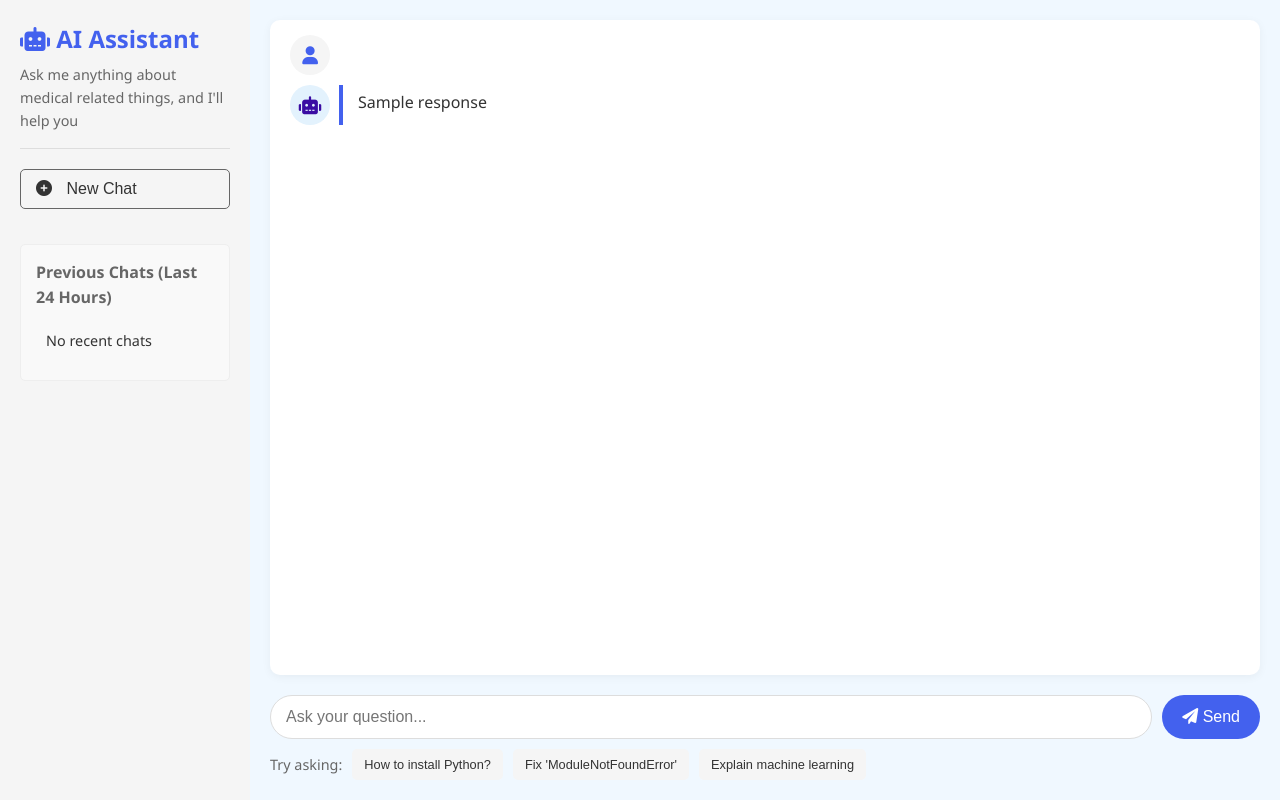
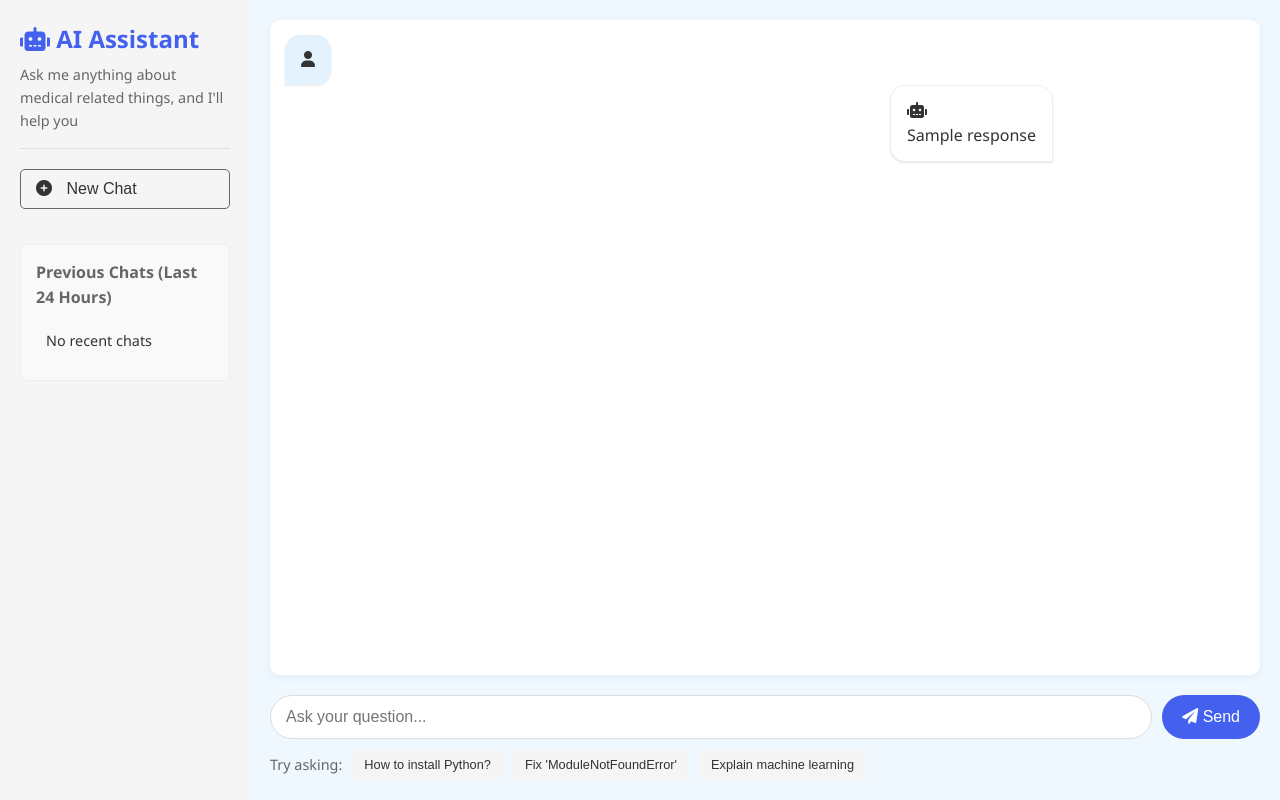
Before and after one commit to lavanya1309/bot-ai, a Flask app: template templates/index.html in a window 1280 px wide. Run offline with Flask 2, Linux system fonts and the light colour scheme; the template is opened without the code that fills it: most values are stand-ins (such as "Sample title", 1, 10 or a date in 2020); data that the repository does not hold is empty.

Commit message:
Update style.css

```diff
--- a/static/css/style.css
+++ b/static/css/style.css
@@ -8,6 +8,8 @@
     --success-color: #2a9d8f;
     --new-chat-hover: #3a0ca3;
     --chat-bg: #f0f8ff;
+    --user-message-bg: #e3f2fd;
+    --ai-message-bg: #ffffff;
 }
 
 * {
@@ -111,7 +113,7 @@ body {
     cursor: pointer;
     transition: background-color 0.3s;
     font-size: 0.9rem;
-    display: flex; /* To align text and button */
+    display: flex;
     justify-content: space-between;
     align-items: center;
 }
@@ -163,52 +165,47 @@ body {
     border-radius: 10px;
     box-shadow: 0 2px 10px rgba(0, 0, 0, 0.05);
     margin-bottom: 20px;
+    display: flex;
+    flex-direction: column;
+    gap: 15px;
 }
 
 .message {
-    margin-bottom: 25px;
+    display: flex;
+    flex-direction: column;
+    max-width: 80%;
+    position: relative;
 }
 
-.message.error .ai-message {
-    border-left: 4px solid var(--error-color);
+.user-message {
+    align-self: flex-start;
+    background-color: var(--user-message-bg);
+    border-radius: 15px 15px 15px 0;
+    padding: 12px 16px;
+    margin-right: auto;
+    box-shadow: 0 1px 2px rgba(0, 0, 0, 0.1);
 }
 
-.user-message, .ai-message {
-    display: flex;
-    margin-bottom: 10px;
-    gap: 15px;
-    padding-left: 5px;
+.ai-message {
+    align-self: flex-end;
+    background-color: var(--ai-message-bg);
+    border-radius: 15px 15px 0 15px;
+    padding: 12px 16px;
+    margin-left: auto;
+    box-shadow: 0 1px 2px rgba(0, 0, 0, 0.1);
+    border: 1px solid #eee;
 }
 
-.ai-message .content {
-    flex: 1;
-    padding-top: 5px;
-    padding-left: 15px;
-    border-left: 4px solid var(--primary-color);
-    margin-left: -6px;
+.message-header {
+    display: flex;
+    align-items: center;
+    gap: 8px;
+    margin-bottom: 5px;
+    font-weight: bold;
 }
 
-.avatar {
-    width: 40px;
-    height: 40px;
-    border-radius: 50%;
-    background-color: var(--light-gray);
-    display: flex;
-    align-items: center;
-    justify-content: center;
-    flex-shrink: 0;
-    color: var(--primary-color);
-    font-size: 18px;
-}
-
-.ai-message .avatar {
-    background-color: #e3f2fd;
-    color: var(--secondary-color);
-}
-
-.content {
-    flex: 1;
-    padding-top: 5px;
+.message-content {
+    line-height: 1.5;
 }
 
 .query-form {
@@ -278,12 +275,12 @@ button:hover {
 }
 
 .code-block {
-    position: relative; /* To position the copy button */
-    margin-bottom: 15px;
+    position: relative;
+    margin: 10px 0;
     border: 1px solid #ddd;
     border-radius: 5px;
     background-color: #f6f8fa;
-    overflow: auto; /* Ensure scrollbar if code is long */
+    overflow: auto;
 }
 
 .code-block pre {
```
